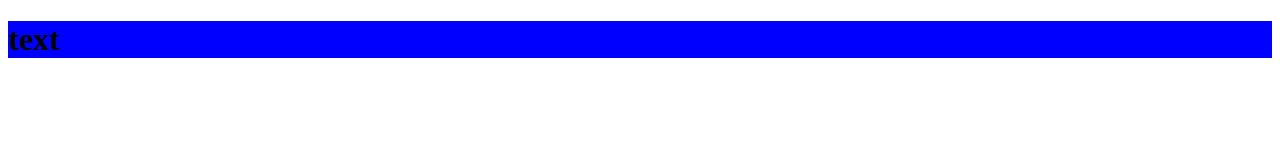
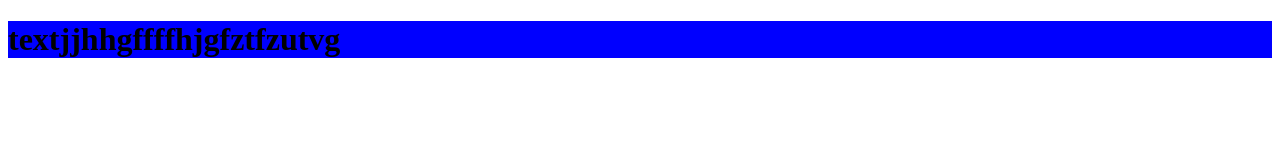
Before and after one commit to Hermann-237/cameroun, a plain HTML site: page index.html in a window 1280 px wide. Drawn offline with Linux system fonts and the light colour scheme.

Commit message:
Add files via upload

```diff
--- a/index.html
+++ b/index.html
@@ -8,6 +8,6 @@
   </head>
 
   <body>
-    <h1 class="my-big-content">text</h1>
+    <h1 class="my-big-content">textjjhhgffffhjgfztfzutvg</h1>
   </body>
 </html>
```
